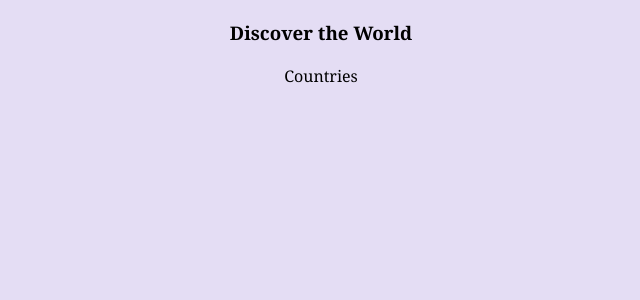
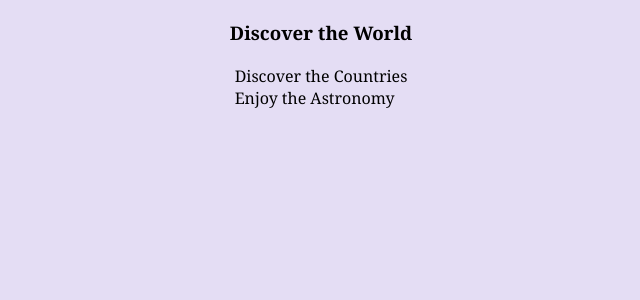
Before and after one commit to AdrianMarin1494/DiscoverTheWorld, a Next.js app in the folder discover_the_world_frontend/: page / in a window 1280 px wide. Shown: the top 300 px of the page, without its empty margins (319-959 px from the left). Built offline with nearby package versions, Linux system fonts and the light colour scheme.

Commit message:
included the second page link on the main page

```diff
--- a/discover_the_world_frontend/src/app/page.module.css
+++ b/discover_the_world_frontend/src/app/page.module.css
@@ -11,4 +11,6 @@
 
 .main div {
   padding: 20px;
+  display: flex;
+  flex-direction: column;
 }
--- a/discover_the_world_frontend/src/app/page.tsx
+++ b/discover_the_world_frontend/src/app/page.tsx
@@ -12,7 +12,10 @@ export default function Home() {
       <h3>Discover the World</h3>
       <div>
         <Link href="/countries">
-          <span>Countries</span>
+          <span>Discover the Countries</span>
+        </Link>
+        <Link href="/astronomy">
+          <span>Enjoy the Astronomy</span>
         </Link>
       </div>
     </main>
```
Also changed, not shown: discover_the_world_frontend/src/app/astronomy/page.tsx (renamed from discover_the_world_frontend/src/app/universe/page.tsx, +7 -3 lines).
